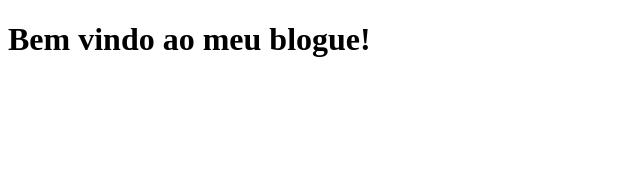
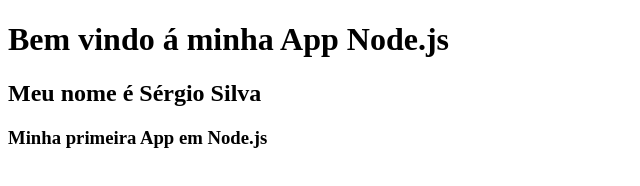
Before and after one commit to sergiosilva2023/CursoNod.js, a website: page html/index.html in a window 1280 px wide. Shown: the whole page, without its empty margins (0-640 px from the left). Drawn offline with Linux system fonts and the light colour scheme.

Commit message:
criei ficheiro html para uso na app nodejs

```diff
--- a/html/blogue.html
+++ b/html/index.html
@@ -3,10 +3,11 @@
 <head>
     <meta charset="UTF-8">
     <meta name="viewport" content="width=device-width, initial-scale=1.0">
-    <title>Meu Blogue</title>
+    <title>Minha App Node.js</title>
 </head>
 <body>
-    <h1>Bem vindo ao meu blogue!</h1>
-
+    <h1>Bem vindo á minha App Node.js</h1>
+    <h2>Meu nome é Sérgio Silva</h2>
+    <h3>Minha primeira App em Node.js</h3>
 </body>
 </html>
--- a/html/index.js
+++ b/html/index.js
@@ -6,7 +6,7 @@
 
 // criar as rotas da app
 app.get("/", function(req, res){
-    res.send("Seja bem-vindo na minha aplicação!")
+    res.sendFile(__dirname+"/index.html")
 })
 app.get("/sobre", function(req, res){
     res.send("Minha pagina sobre a minha app")
```
